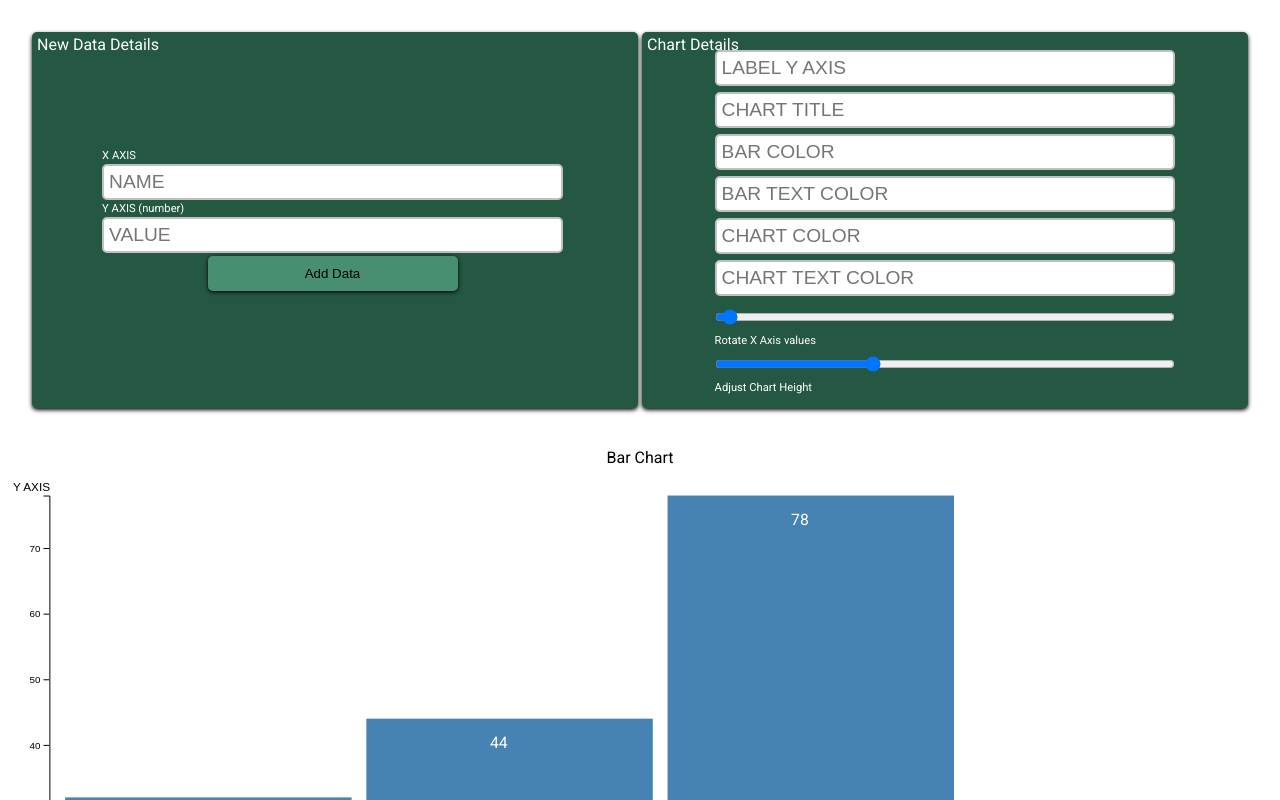
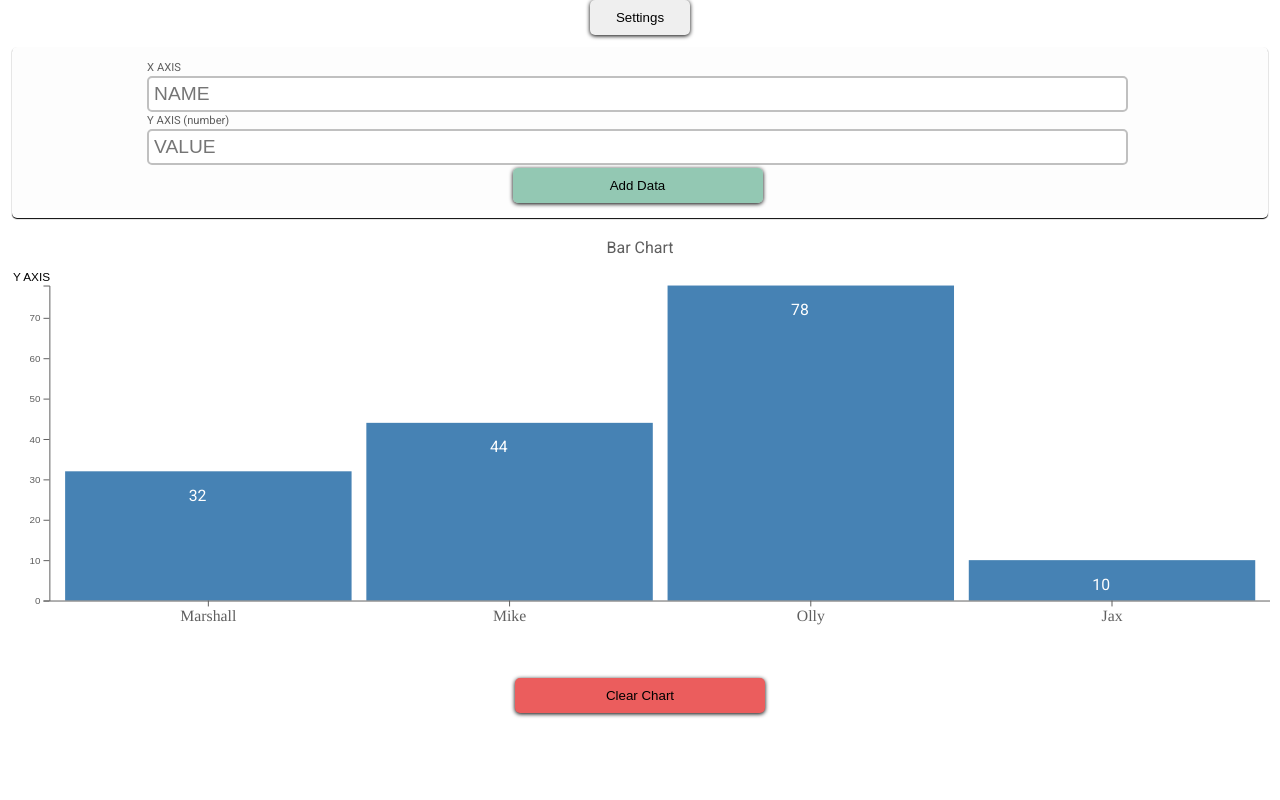
Before and after one commit to marshall405/easy_chart, a React (Create React App) app: page / in a window 1280 px wide. Shown: the top 800 px of the page. Built offline with nearby package versions, Linux system fonts and the light colour scheme.

Commit message:
adds customization for chart and modal

```diff
--- a/src/App.css
+++ b/src/App.css
@@ -1,10 +1,9 @@
 .chart-container {
   padding: 10px;
-  /* background: rgb(224, 224, 224); */
 }
 
 .inputs-container {
-  padding: 30px;
+  padding: 10px;
   display: flex;
   justify-content: space-between;
 }
@@ -23,10 +22,10 @@
   flex: 1;
   padding: 15px;
   margin: 2px;
-  background: rgb(36, 88, 67);
-  color: #FFF;
+  background: rgb(253, 253, 253);
+  color: rgb(95, 95, 95);
   border-radius: 5px;
-  box-shadow: 0px 2px 4px black;
+  box-shadow: 0px 1px 1px black;
   display: flex;
   flex-direction: column;
   align-items: center;
@@ -75,3 +74,36 @@ label {
 .clear {
   background-color: rgb(235, 93, 93);
 }
+
+
+
+.settings-button {
+  display: block;
+  margin: 0 auto;
+  width: 100px;
+  right: 0;
+  z-index: 2;
+}
+.modal {
+  width: 0;
+  bottom: 0;
+  height: 100vh;
+  justify-content: right;
+  background: rgba(0,0,0,.2);
+  position: fixed;
+  opacity: 0;
+  transition: all .25s ease-in-out;
+  pointer-events: none;
+}
+.show {
+  width: 100%;
+  opacity: 1;
+  pointer-events: all;
+}
+
+.chart-info {
+  position: absolute;
+  right:0;
+  width: 40%;
+  height: 100vh;
+}
--- a/src/components/BarChart.js
+++ b/src/components/BarChart.js
@@ -15,7 +15,7 @@ export default function BarChart({ data, title, yLabel, barColor, barTextColor,
             bottom: 50,
             left: 40
         }
-        let height = chartHeight || 600
+        let height = chartHeight || 400
         let width = window.innerWidth
 
         let y = d3.scaleLinear()
@@ -30,10 +30,9 @@ export default function BarChart({ data, title, yLabel, barColor, barTextColor,
         let yTitle = g => g.append("text")
             .attr("font-family", "sans-serif")
             .attr("font-size", 12)
-            .style('fill', chartTextColor || 'black')
+            .attr('class', 'yTitle')
             .attr("y", 25)
-            .attr("x", 3)
-            .text(yLabel || 'Y AXIS');
+            .attr("x", 3);
 
         let yAxis = g => g
             .attr("transform", `translate(${margin.left},0)`)
@@ -52,14 +51,13 @@ export default function BarChart({ data, title, yLabel, barColor, barTextColor,
             .join('g')
 
         bar.append('rect')
-            .attr('fill', barColor || 'steelblue')
             .attr('x', d => x(d.name))
             .attr('y', d => y(d.num))
             .attr('height', d => y(0) - y(d.num))
             .attr('width', x.bandwidth());
 
         bar.append('text')
-            .attr('fill', barTextColor || 'white')
+            .attr('class', 'barText')
             .attr('x', d => x(d.name) + x.bandwidth() / 2 - 20)
             .attr('y', d => y(d.num) + 30)
             .text(d => d.num);
@@ -67,16 +65,30 @@ export default function BarChart({ data, title, yLabel, barColor, barTextColor,
         svg.append("g")
             .call(xAxis)
             .selectAll('text')
-            .attr('transform', `rotate(${xRotate >= 0 ? xRotate : 30})`);
+            .attr('class', 'xAxis')
+
 
         svg.append("g")
             .call(yAxis);
 
         svg.call(yTitle);
 
+    }, [data, chartHeight])
+
+    useEffect(() => {
+        // update styles without complete rerender of chart
+        d3.selectAll('.xAxis')
+            .attr('transform', `rotate(${xRotate >= 0 ? xRotate : 30})`);
+        d3.selectAll('rect')
+            .attr('fill', barColor || 'steelblue');
+        d3.selectAll('.yTitle')
+            .attr('fill', chartTextColor || 'black')
+            .text(yLabel || 'Y AXIS');
+        d3.selectAll('.barText')
+            .attr('fill', barTextColor || 'white')
     })
     return (
-        <div style={{ 'background': chartColor || 'white', 'color': chartTextColor || 'black' }}>
+        <div style={{ 'background': chartColor || 'white', 'color': chartTextColor || 'rgb(95, 95, 95)' }}>
             <h3 style={{ 'textAlign': 'center' }}>
                 {
                     title ? title : 'Bar Chart'
--- a/src/components/D3.js
+++ b/src/components/D3.js
@@ -14,7 +14,9 @@ export default function D3() {
     const [chartColor, setChartColor] = useState("")
     const [chartTextColor, setChartTextColor] = useState("")
     const [xRotate, setXRotate] = useState(0)
-    const [chartHeight, setChartHeight] = useState(600)
+    const [chartHeight, setChartHeight] = useState(400)
+
+    const [show, setShow] = useState(false)
 
     const renderChart = () => {
         // display the type of chart user is wanting // Pie or Bar
@@ -93,9 +95,9 @@ export default function D3() {
     }
     return (
         <div>
+            <button className="settings-button button" onClick={() => setShow(!show)}>Settings</button>
             <div className="inputs-container">
                 <div className="add-data top">
-                    <h4> New Data Details </h4>
                     <form onSubmit={handleSubmit}>
                         <label htmlFor="xAxis"> X AXIS </label>
                         <input id="xAxis" type="text" placeholder="NAME" required onKeyUp={handleKeyUp} />
@@ -104,18 +106,23 @@ export default function D3() {
                         <button className="submit button" type='submit'> Add Data</button>
                     </form>
                 </div>
-                <div className="chart-info top">
-                    <h4> Chart Details </h4>
+            </div>
+            <div id="modal" className={`modal ${show ? 'show' : null}`} onClick={(e) => {
+                if (e.target.id === "modal") setShow(!show);
+            }}>
+                <div className={`chart-info top`}>
+                    <h4> Chart Settings </h4>
                     <input id="yLabel" type="text" placeholder="LABEL Y AXIS" onKeyUp={handleKeyUp} />
                     <input id="titleInput" type="text" placeholder="CHART TITLE" onKeyUp={handleKeyUp} />
+                    <input id="chartColor" type="text" placeholder="CHART COLOR" onKeyUp={handleKeyUp} />
+                    <input id="chartTextColor" type="text" placeholder="CHART TEXT COLOR" onKeyUp={handleKeyUp} />
                     <input id="barColor" type="text" placeholder="BAR COLOR" onKeyUp={handleKeyUp} />
                     <input id="barTextColor" type="text" placeholder="BAR TEXT COLOR" onKeyUp={handleKeyUp} />
-                    <input id="chartColor" type="text" placeholder="CHART COLOR" onKeyUp={handleKeyUp} />
-                    <input id="chartTextColor" type="text" placeholder="CHART TEXT COLOR" onKeyUp={handleKeyUp} />
+                    <br />
                     <input id="xRotate" value={xRotate} type="range" min="0" max="180" onChange={handleOnChange}></input>
                     <label htmlFor="xRotate">Rotate X Axis values</label>
-
-                    <input id="chartHeight" value={chartHeight} type="range" min="300" max="1200" onChange={handleOnChange}></input>
+                    <br />
+                    <input id="chartHeight" value={chartHeight} type="range" min="200" max="1200" onChange={handleOnChange}></input>
                     <label htmlFor="chartHeight"> Adjust Chart Height</label>
 
                 </div>
```
